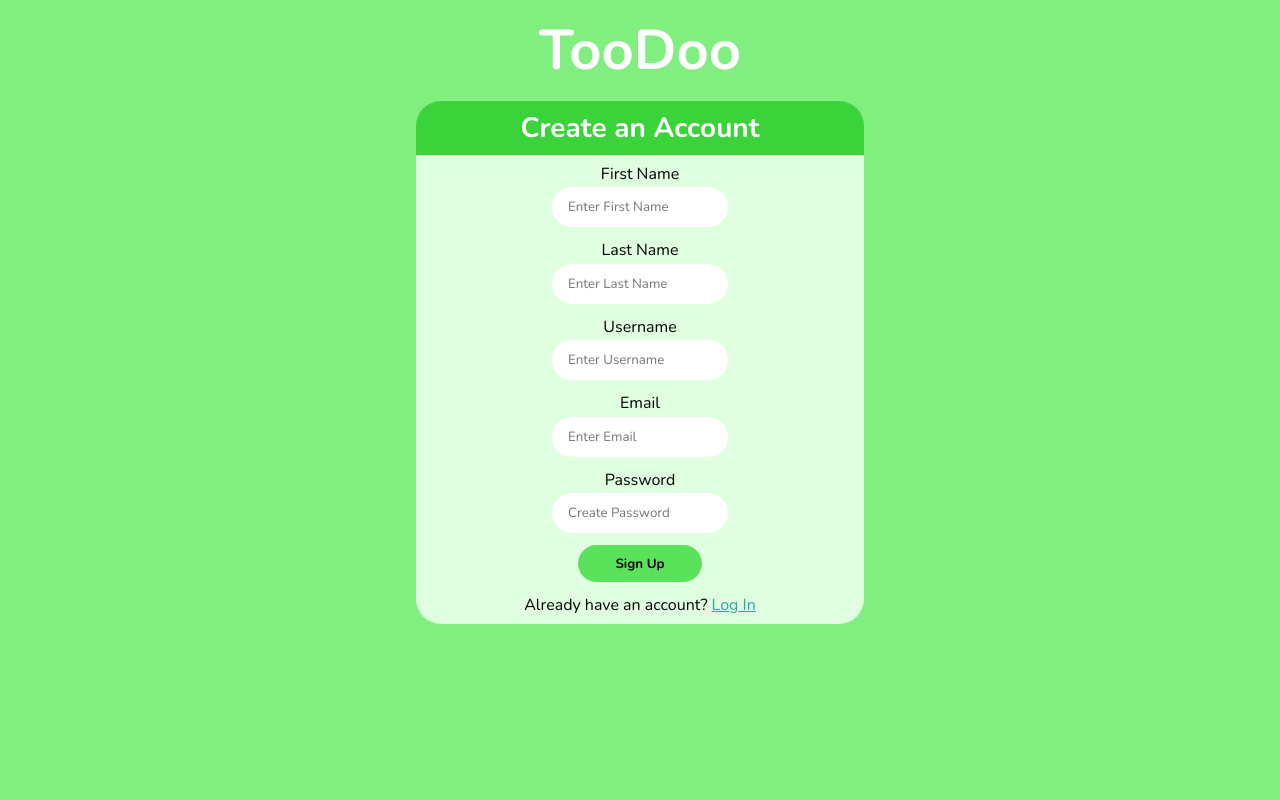
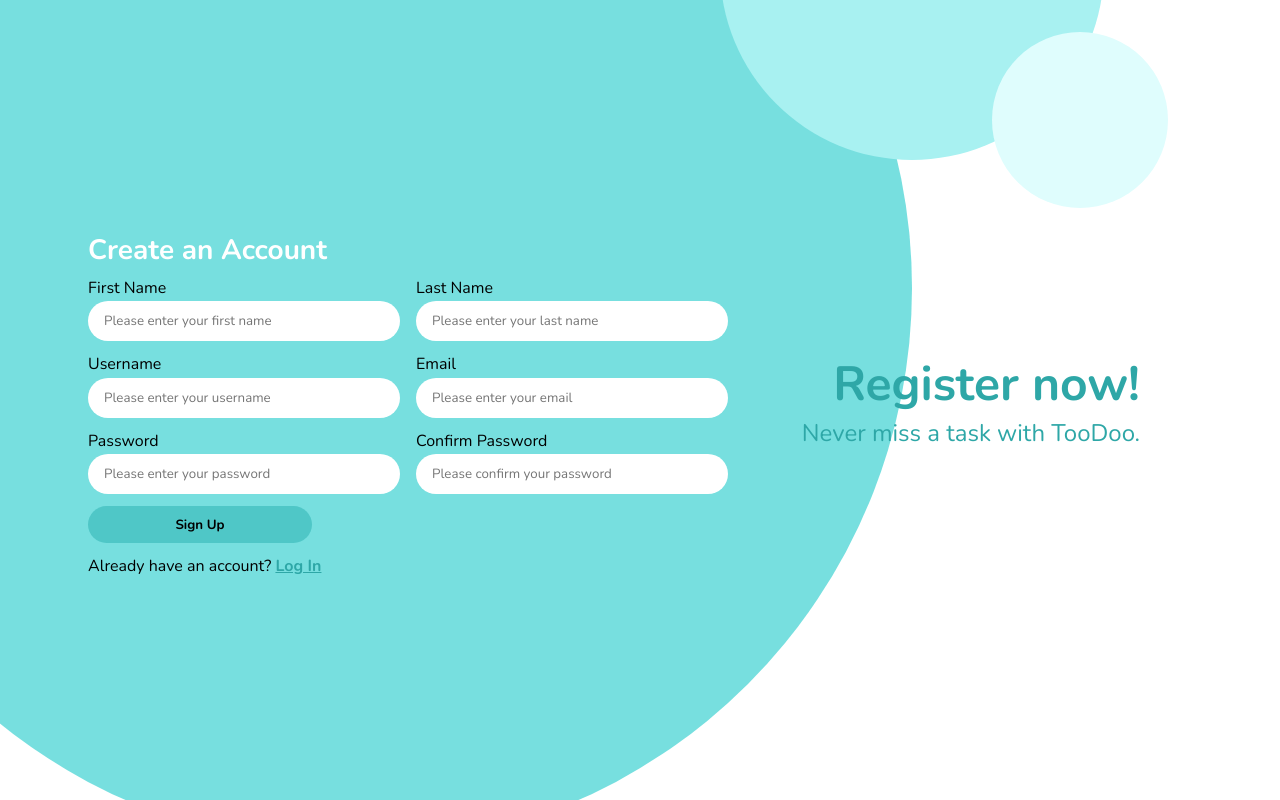
Before and after one commit to juliaconts/cmsc128-IndivProject_Contreras, a Flask app: template templates/signup.html in a window 1280 px wide. Run offline with Flask 3, Linux system fonts and the light colour scheme; the template is opened without the code that fills it, so the values that code supplies are empty.

Commit message:
added new frontend

```diff
--- a/static/account-styling.css
+++ b/static/account-styling.css
@@ -9,7 +9,37 @@
 
 /* Signup Page */
 .signup {
-    background-color: #80EF80;
+    background-color: white;
+}
+#circle1-signup {
+    z-index: 1;
+    position: fixed;
+    border-radius: 50%;
+    background-color: #77DFDF;
+    width: 70rem;
+    aspect-ratio: 1/1;
+    left: -13rem;
+    top: -17rem;
+}
+#circle2-signup {
+    z-index: 1;
+    position: fixed;
+    border-radius: 50%;
+    background-color: #A8F1F1;
+    width: 24rem;
+    aspect-ratio: 1/1;
+    left: 45rem;
+    top: -14rem;
+}
+#circle3-signup {
+    z-index: 1;
+    position: fixed;
+    border-radius: 50%;
+    background-color: #DFFDFD;
+    width: 11rem;
+    aspect-ratio: 1/1;
+    left: 62rem;
+    top: 2rem;
 }
 #header-signup {
     text-align: center;
@@ -20,33 +50,39 @@
     font-weight: bold;
     color: white;
 }
-
 .page-container-signup {
     margin: 0;
     display: flex;
     flex-direction: column;
-    align-items: center;
+    align-items: left;
 }
 .signup-container {
+    z-index: 9;
+    position: absolute;
+    display: flex;
+    flex-direction: column;
+    left: 5.5rem;
+    justify-content: center;
     width: 35%;
-    text-align: center;
+    height: 100%;
+    z-index: 9;
 }
-#container-title {
+#signup-container-title {
     font-size: 1.75rem;
     color: white;
     font-weight: bold;
     padding: .5rem 0;
-    background-color: #3AD33A;
-    border-radius: 25px 25px 0 0;
 }
 #signup-field {
     display: flex;
     flex-direction: column;
-    align-items: center;
-    padding: .5rem 3rem ;
-    background-color: #E0FEE0;
-    border-radius: 0 0 25px 25px;
     gap: .75rem;
+    width: 40rem;
+}
+#signup-row {
+    display: flex;
+    flex-direction: row;
+    gap: 1rem;
 }
 .signup-elem {
     display: flex;
@@ -62,24 +98,43 @@
 }
 #signup-field button {
     width: 35%;
-    background-color: #5AE35A;
+    background-color: #4FC7C7;
     padding: .6rem .45rem .6rem .45rem;
     border-radius: 25px;
     font-weight: bold;
 }
 #signup-field button:hover {
-    background-color: #80EF80;
+    background-color: #A8F1F1;
     cursor: pointer;
 }
 #signup-field a {
     all: unset;
     color: #2EA7A7;
     text-decoration: underline;
+    font-weight: bold;
 }
 #signup-field a:hover {
     color: #4FC7C7;
     cursor: pointer;
 }
+#signup-name {
+    display: flex;
+    flex-direction: column;
+    height: 100%;
+    position: fixed;
+    justify-content: center;
+    right: 8.75rem;
+    color: #2EA7A7;
+    text-align: right;
+}
+#signup-title {
+    font-size: 3rem;
+    font-weight: bold;
+}
+#signup-subtitle {
+    font-size: 1.5rem;
+}
+
 
 /* Login Page */
 .login {
--- a/templates/recover.html
+++ b/templates/recover.html
@@ -15,6 +15,9 @@
     </head>
 
     <body class="recovery">
+        <div id="circle1-recovery"></div>
+        <div id="circle2-recovery"></div>
+        <div id="circle3-recovery"></div>
         <div id="header-recovery">
             <p>TooDoo</p>
         </div>
--- a/templates/signup.html
+++ b/templates/signup.html
@@ -15,44 +15,57 @@
     </head>
 
     <body class="signup">
-        <div id="header-signup">
-            <p>TooDoo</p>
-        </div>
-
         <div class="page-container-signup">
+            <div id="circle1-signup"></div>
+            <div id="circle2-signup"></div>
+            <div id="circle3-signup"></div>
             <div class="signup-container">
-                <p id="container-title">Create an Account</p>
+                <p id="signup-container-title">Create an Account</p>
                 <form method="POST">
                     <div id="signup-field">
+                        <div id="signup-row">
                             <div class="signup-elem">
                                 <label for="fname">First Name</label>
-                            <input type="text" placeholder="Enter First Name" name="fname" required>
+                                <input type="text" placeholder="Please enter your first name" name="fname" required>
                             </div>
 
                             <div class="signup-elem">
                                 <label for="lname">Last Name</label>
-                            <input type="text" placeholder="Enter Last Name" name="lname" required>
+                                <input type="text" placeholder="Please enter your last name" name="lname" required>
                             </div>
-
+                        </div>
+                        <div id="signup-row">
                             <div class="signup-elem">
                                 <label for="username">Username</label>
-                            <input type="text" placeholder="Enter Username" name="username" required>
+                                <input type="text" placeholder="Please enter your username" name="username" required>
                             </div>
 
                             <div class="signup-elem">
                                 <label for="email">Email</label>
-                            <input type="email" placeholder="Enter Email" name="email" required>
+                                <input type="email" placeholder="Please enter your email" name="email" required>
                             </div>
-
+                        </div>
+                        <div id="signup-row">
                             <div class="signup-elem">
                                 <label for="password">Password</label>
-                            <input type="password" placeholder="Create Password" name="password" required>
+                                <input type="password" placeholder="Please enter your password" name="password" required>
                             </div>
+                            <div class="signup-elem">
+                                <label for="password">Confirm Password</label>
+                                <input type="password" placeholder="Please confirm your password" name="confirm_password" required>
+                            </div>
+                        </div>
+                        {% if error %}
+                            <p>{{ error }}</p>
+                        {% endif %}
                         <button type="submit">Sign Up</button>
                         <p>Already have an account? <a href="{{ url_for('login') }}">Log In</a></p>
                     </div>
                 </form>
-
+                <div id="signup-name">
+                    <p id="signup-title">Register now!</p>
+                    <p id="signup-subtitle">Never miss a task with TooDoo.</p>
+                </div>
             </div>
 
         </div>
```
Also changed, not shown: other parts of static/account-styling.css (+46 -7 lines), account_app.py (+7 -4 lines), templates/login.html (+4 -5 lines). Lines whose indentation alone changed are shown as unchanged.
